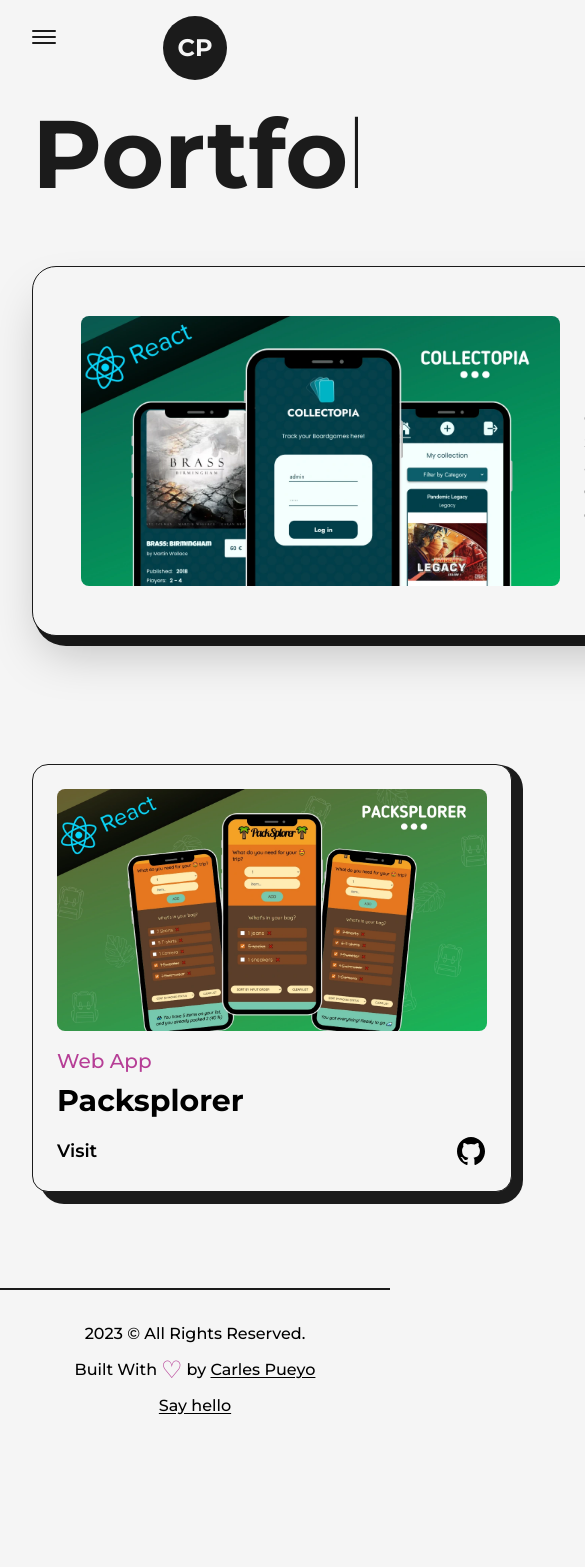
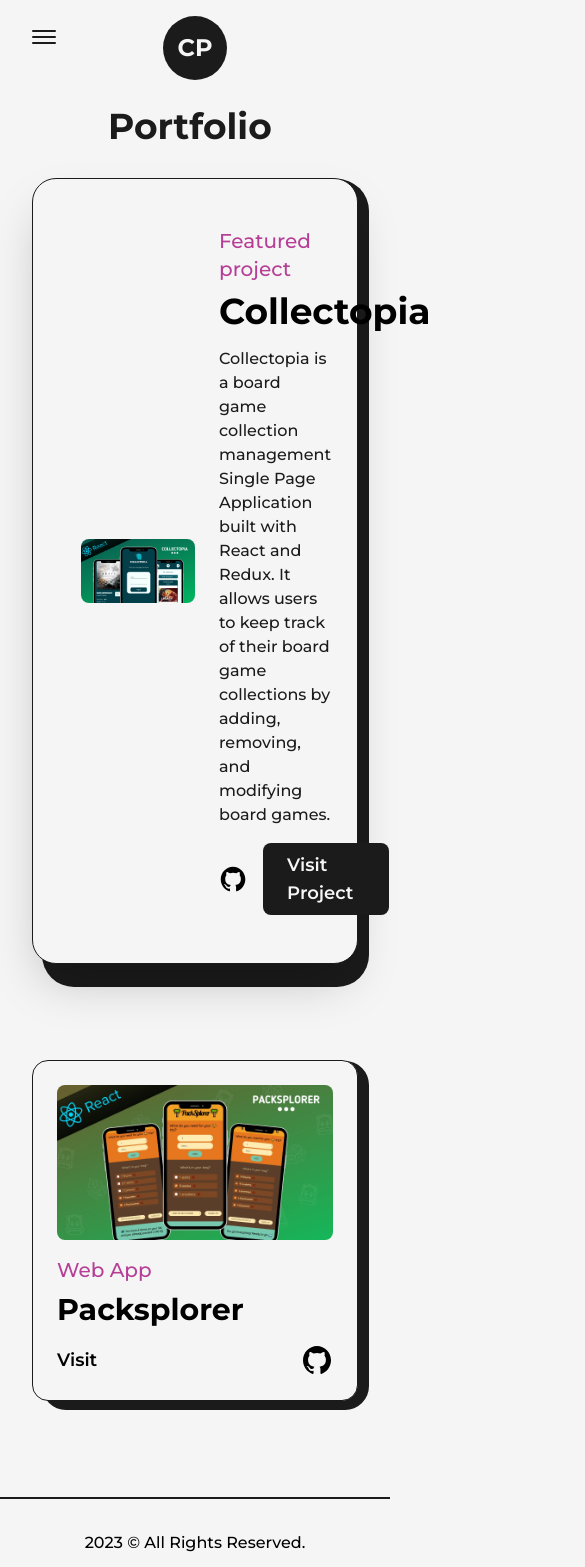
Before and after one commit to cpcastells/cpcastells_portfolio, a Next.js app: page /projects in a window 390 px wide. Shown: the top 1567 px of the page, 585 px wide, since content can reach past the window. Before the commit the page ends 1450 px from the top, so only its background shows below. Built offline with nearby package versions, Linux system fonts and the light colour scheme.

Commit message:
Add media queries to Projects page

```diff
--- a/src/app/projects/page.tsx
+++ b/src/app/projects/page.tsx
@@ -16,8 +16,11 @@
   return (
     <main className="w-full mb-16 flex flex-col items-center justify-center dark:text-light">
       <Layout className="pt-16">
-        <AnimatedText text="Portfolio" className="text-8xl mb-16" />
-        <div className="grid grid-cols-12 gap-24 gap-y-32">
+        <AnimatedText
+          text="Portfolio"
+          className="text-8xl mb-16 lg:text-7xl sm:mb-8 sm:text-6xl xs:text-4xl"
+        />
+        <div className="grid grid-cols-12 gap-24 gap-y-32 xl:gap-x-16 lg:gap-x-8 md:gap-y-24 sm:gap-x-0">
           <div className="col-span-12">
             <FeaturedProject
               github="https://github.com/cpcastells/collectopia_FRONT"
@@ -28,7 +31,7 @@
               img={collectopia}
             />
           </div>
-          <div className="col-span-6">
+          <div className="col-span-6 sm:col-span-12">
             <Project
               github="https://github.com/cpcastells/packsplorer-react"
               title="Packsplorer"
```
